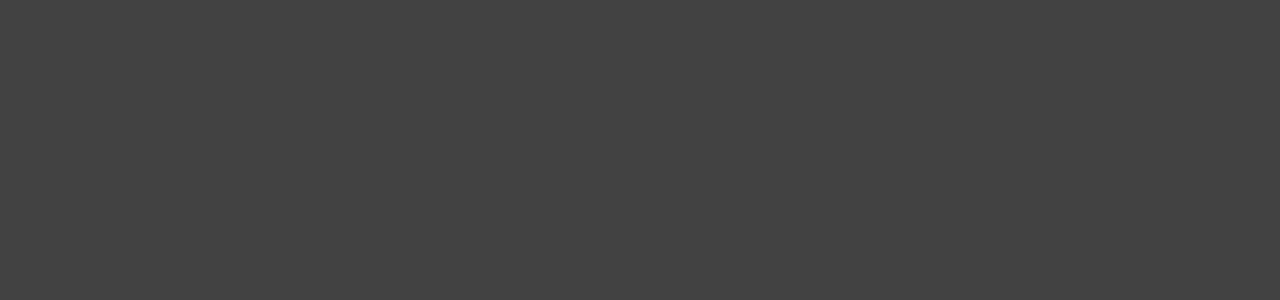
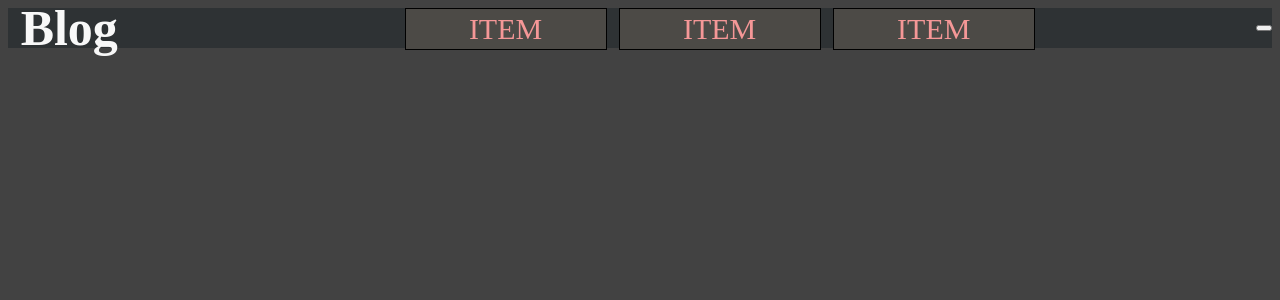
Before and after one commit to eruc1117/blog-front-end, a React (Create React App) app: page / in a window 1280 px wide. Shown: the top 300 px of the page. Built offline with nearby package versions, Linux system fonts and the light colour scheme.

Commit message:
feat: add DropButtonGroup in Navbar

```diff
--- /dev/null
+++ b/src/App.css
@@ -0,0 +1,3 @@
+.main-body {
+    height: 100vh;
+}
--- a/src/App.js
+++ b/src/App.js
@@ -2,6 +2,7 @@ import React from 'react';
 import { Helmet } from 'react-helmet';
 
 import Navbar from './UI/Navbar/Navbar';
+import './App.css';
 
 
 class App extends React.Component {
@@ -12,6 +13,9 @@ class App extends React.Component {
         <Helmet>
           <style>{'body { background-color: #424242; }'}</style>
         </Helmet>
+        <div className='main-body'>
+          <Navbar/>
+        </div>
       </div>
     )
   }
--- /dev/null
+++ b/src/UI/DropButtonGroup/DropButton/DropButton.css
@@ -0,0 +1,19 @@
+.DropButton {
+    height: 100%;
+    width: 200px;
+    background-color: rgb(76, 74, 70);
+    border: thin solid black;
+    margin-left: 1%;
+    margin-right: 1%;
+}
+
+.DropButton-txt {
+    color: rgb(245, 151, 151);
+    font-size: 30px;
+    display: flex;
+    align-items: center;
+    justify-content: center;
+    height: 100%;
+    width: 200px;
+    margin: 0%;
+}
--- /dev/null
+++ b/src/UI/DropButtonGroup/DropButton/DropButton.js
@@ -0,0 +1,13 @@
+import React from "react";
+
+import './DropButton.css'
+
+const DropButton = () => {
+    return (
+        <div className="DropButton">
+            <p className="DropButton-txt">ITEM</p>
+        </div>
+    )
+}
+
+export default DropButton
--- /dev/null
+++ b/src/UI/DropButtonGroup/DropButtonGroup.css
@@ -0,0 +1,6 @@
+.DropButtonGroup {
+    display: flex;
+    flex-direction: row;
+    width: auto;
+    height: 100%;
+}
--- /dev/null
+++ b/src/UI/DropButtonGroup/DropButtonGroup.js
@@ -0,0 +1,17 @@
+import React from "react";
+
+import './DropButtonGroup.css'
+
+import DropButton from "./DropButton/DropButton";
+
+const DropButtonGroup = () => {
+    return(
+        <div className="DropButtonGroup">
+            <DropButton></DropButton>
+            <DropButton></DropButton>
+            <DropButton></DropButton>
+        </div>
+    )
+}
+
+export default DropButtonGroup
--- a/src/UI/Navbar/Navbar.css
+++ b/src/UI/Navbar/Navbar.css
@@ -1,4 +1,20 @@
 .Navbar {
-    height: 10%;
-    background-color: rgba(127, 232, 255, 0.7);
+    display: flex;
+    flex-direction: row;
+    align-items: center;
+    justify-content: space-between;
+    height: 5%;
+    background-color: rgba(38, 44, 46, 0.7);
+    margin-top: 0%;
+    padding-top: 0%;
 }
+
+.Navbar-title {
+    display: flex;
+    align-items: center;
+    height: 100%;
+    width: 10%;
+    padding-left: 1%;
+    font-size: 50px;
+    color: rgb(248, 248, 248);
+}
--- a/src/UI/Navbar/Navbar.js
+++ b/src/UI/Navbar/Navbar.js
@@ -1,10 +1,16 @@
 import React from "react";
+
+import DropButtonGroup from "../DropButtonGroup/DropButtonGroup";
 
 import './Navbar.css'
 
 const Navbar = () => {
     return (
-        <div className="Navbar"></div>
+        <div className="Navbar">
+            <h2 className="Navbar-title">Blog</h2>
+            <DropButtonGroup/>
+            <button></button>
+        </div>
     )
 }
 
```
Also changed, not shown: src/Component/Home.css (added), src/Component/Home.js (added).
